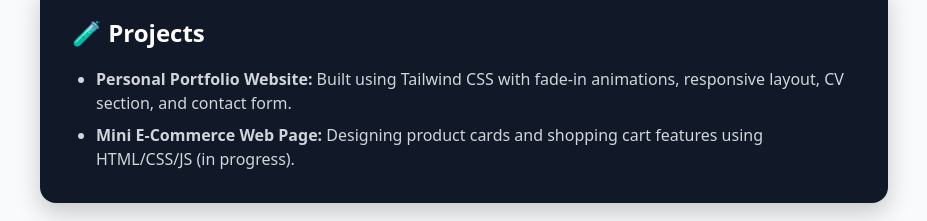
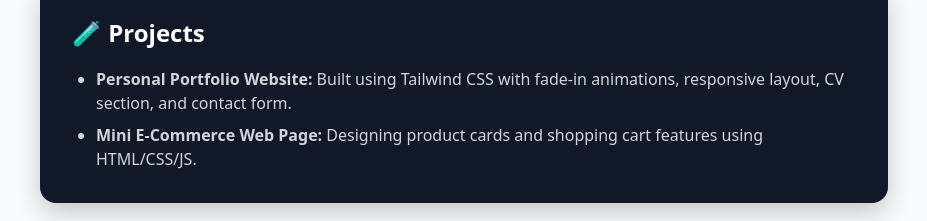
Before and after one commit to Arghadeep64/FUTURE_FS_01, a plain HTML site: page index.html in a window 1280 px wide. Shown: the part 1421-1642 px from the top of the page, without its empty margins (176-1103 px from the left). Drawn offline with nearby package versions, Linux system fonts and the light colour scheme.

Commit message:
index.html

```diff
--- a/index.html
+++ b/index.html
@@ -80,7 +80,7 @@
       <h2 class="highlight-heading">🧪 Projects</h2>
       <ul class="list-disc pl-6 space-y-2 text-gray-300">
         <li><strong>Personal Portfolio Website:</strong> Built using Tailwind CSS with fade-in animations, responsive layout, CV section, and contact form.</li>
-        <li><strong>Mini E-Commerce Web Page:</strong> Designing product cards and shopping cart features using HTML/CSS/JS (in progress).</li>
+        <li><strong>Mini E-Commerce Web Page:</strong> Designing product cards and shopping cart features using HTML/CSS/JS.</li>
       </ul>
     </section>
 
```
